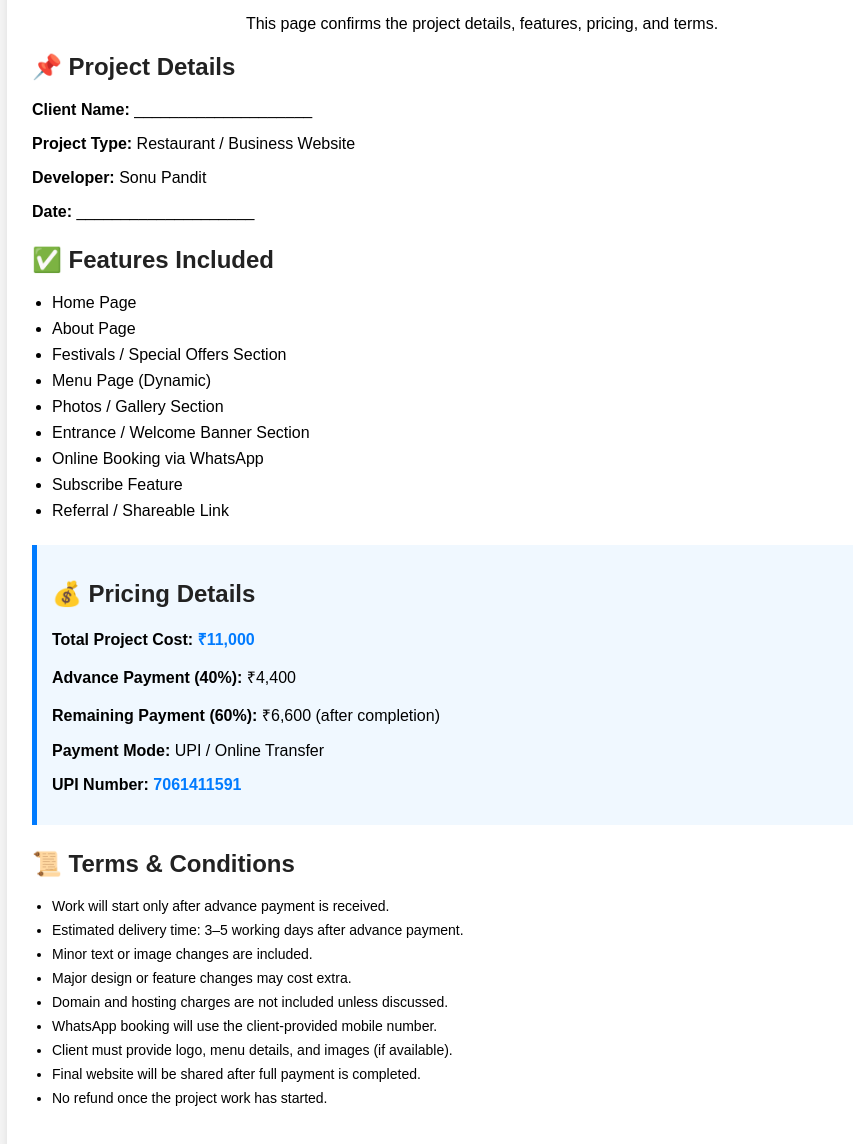
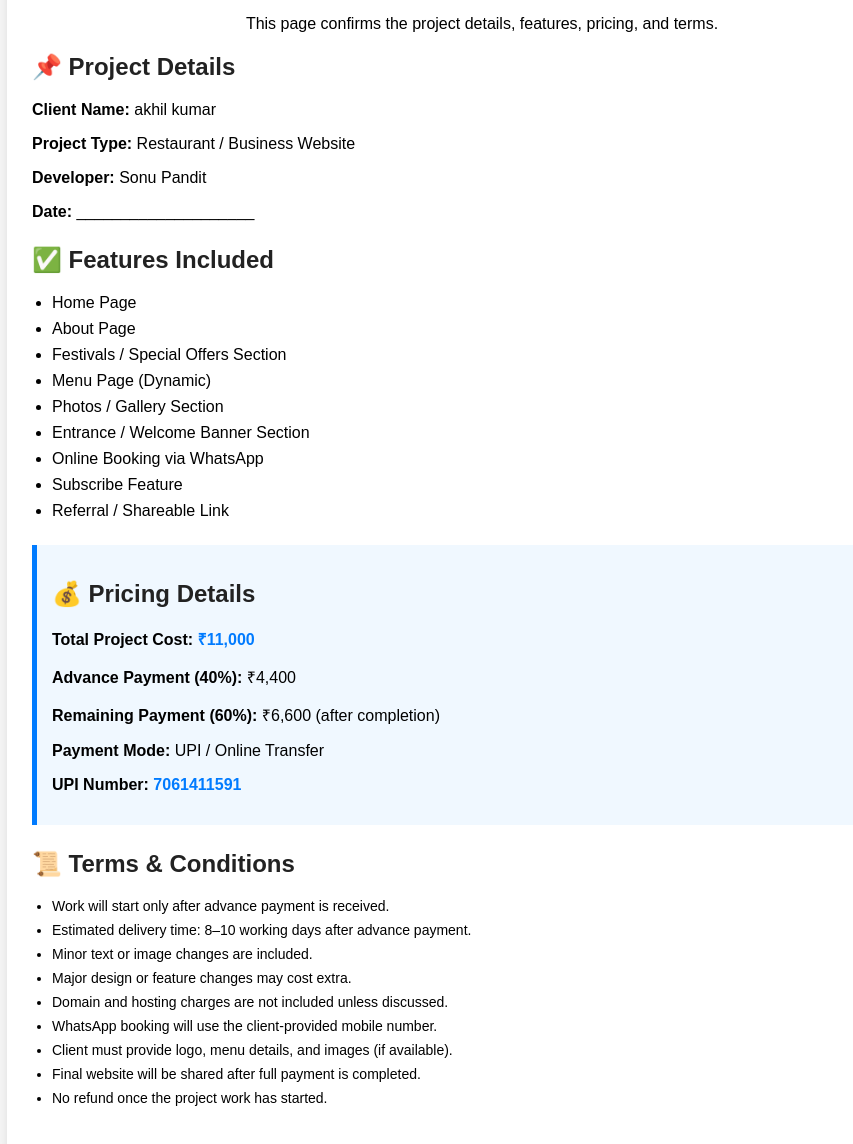
Before and after one commit to sonu162006-max/portfolio-, a plain HTML site: page index.html in a window 1280 px wide. Shown: the part 114-1258 px from the top of the page, without its empty margins (158-1011 px from the left). Drawn offline with Linux system fonts and the light colour scheme.

Commit message:
Update client name and delivery time in index.html

```diff
--- a/index.html
+++ b/index.html
@@ -71,7 +71,7 @@
 
     <div class="section">
       <h2>📌 Project Details</h2>
-      <p><strong>Client Name:</strong> ____________________</p>
+      <p><strong>Client Name:</strong> akhil kumar </p>
       <p><strong>Project Type:</strong> Restaurant / Business Website</p>
       <p><strong>Developer:</strong> Sonu Pandit</p>
       <p><strong>Date:</strong> ____________________</p>
@@ -105,7 +105,7 @@
       <h2>📜 Terms & Conditions</h2>
       <ul class="terms">
         <li>Work will start only after advance payment is received.</li>
-        <li>Estimated delivery time: 3–5 working days after advance payment.</li>
+        <li>Estimated delivery time: 8–10 working days after advance payment.</li>
         <li>Minor text or image changes are included.</li>
         <li>Major design or feature changes may cost extra.</li>
         <li>Domain and hosting charges are not included unless discussed.</li>
```
